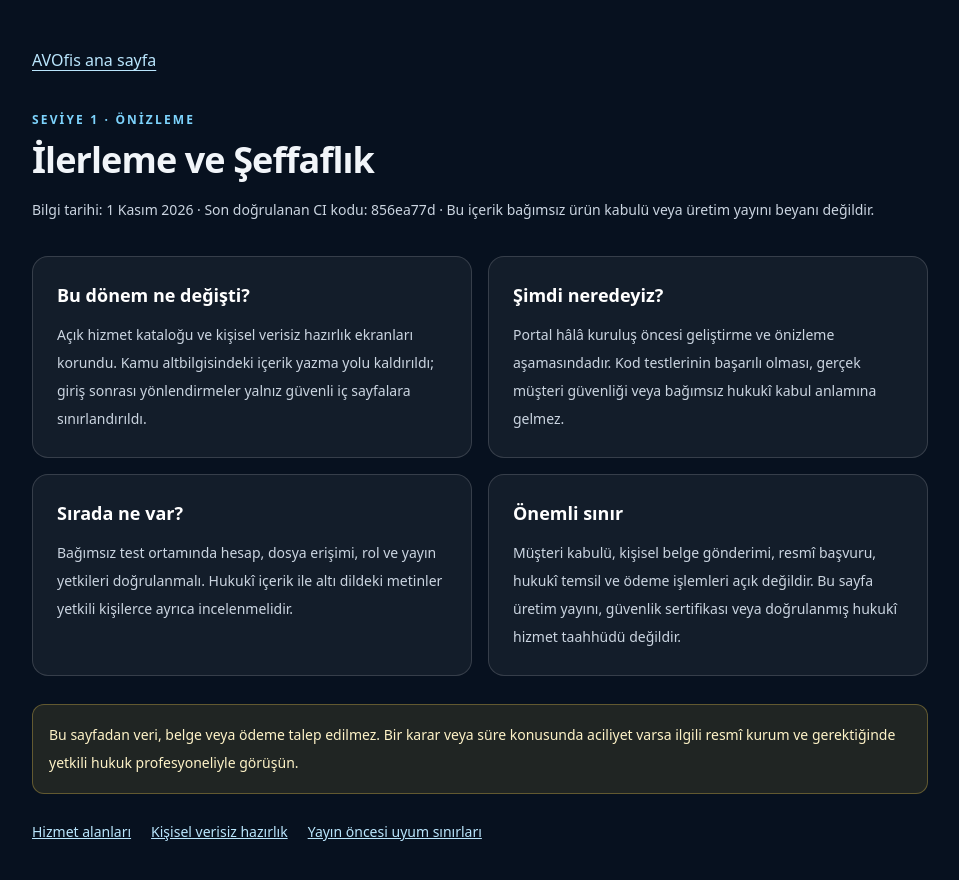
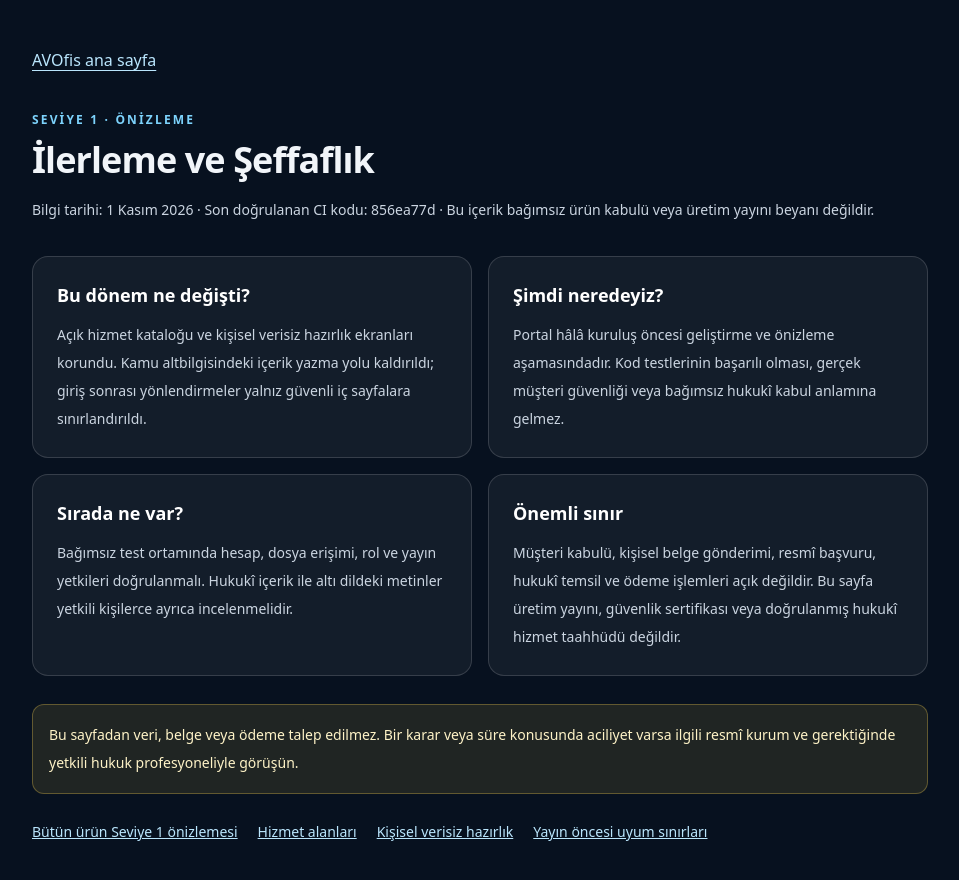
Before and after one commit to netadalet-oss/avofis-platform, a Next.js app in the folder portal/: page /ilerleme in a window 1280 px wide. Shown: the top 880 px of the page, without its empty margins (160-1119 px from the left). Built offline with nearby package versions, Linux system fonts and the light colour scheme; no server answers.

Commit message:
feat(s1): link public transparency status to full-product preview in development branch

```diff
--- a/portal/src/app/ilerleme/page.tsx
+++ b/portal/src/app/ilerleme/page.tsx
@@ -60,6 +60,7 @@ export default function PublicProgressPage() {
           aciliyet varsa ilgili resmî kurum ve gerektiğinde yetkili hukuk profesyoneliyle görüşün.
         </p>
         <div className="mt-7 flex flex-wrap gap-5 text-sm">
+          <Link href="/seviye-1-onizleme" className="text-sky-200 underline">Bütün ürün Seviye 1 önizlemesi</Link>
           <Link href="/hizmetler" className="text-sky-200 underline">Hizmet alanları</Link>
           <Link href="/baslangic" className="text-sky-200 underline">Kişisel verisiz hazırlık</Link>
           <Link href="/uyum" className="text-sky-200 underline">Yayın öncesi uyum sınırları</Link>
```
